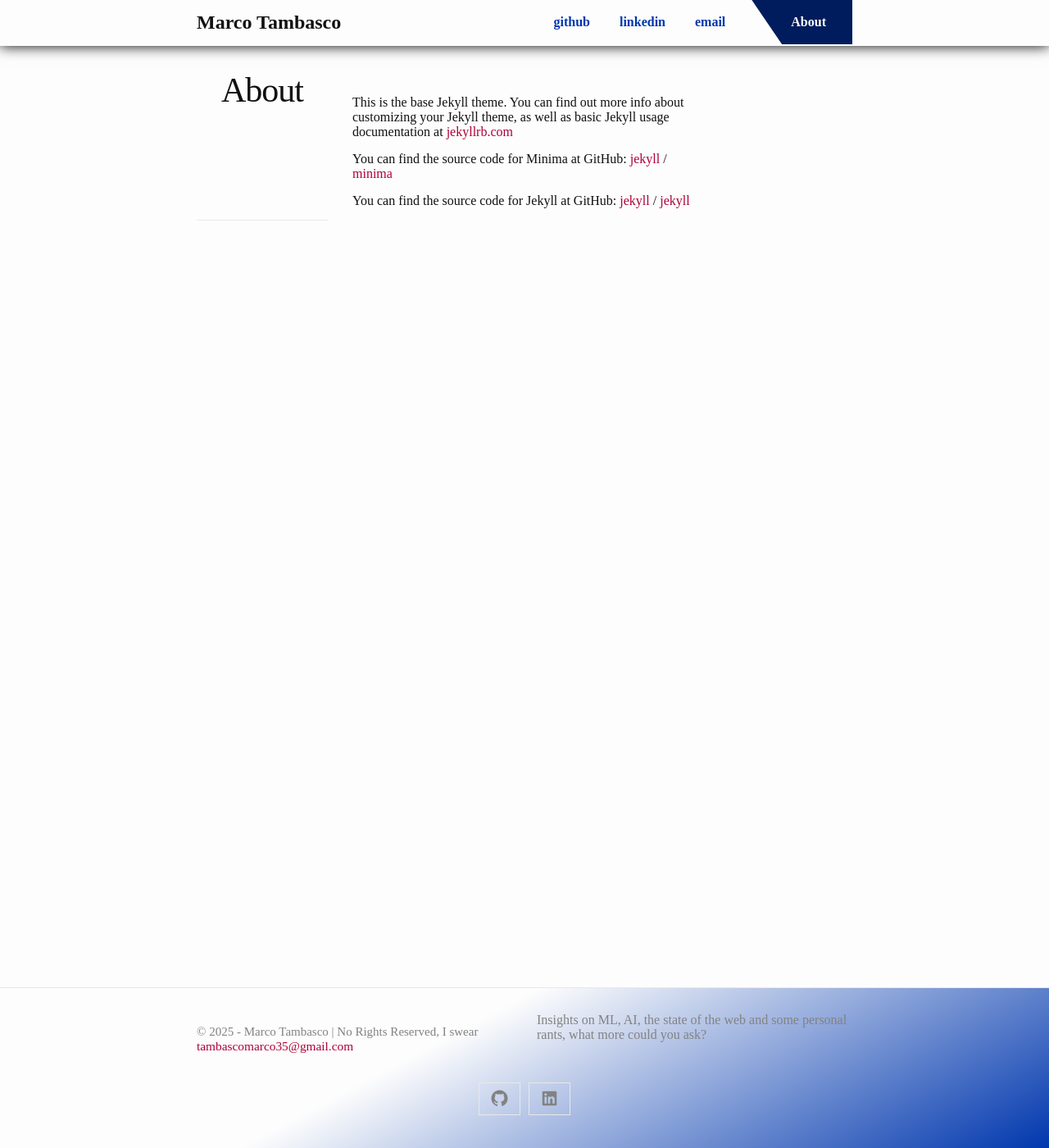
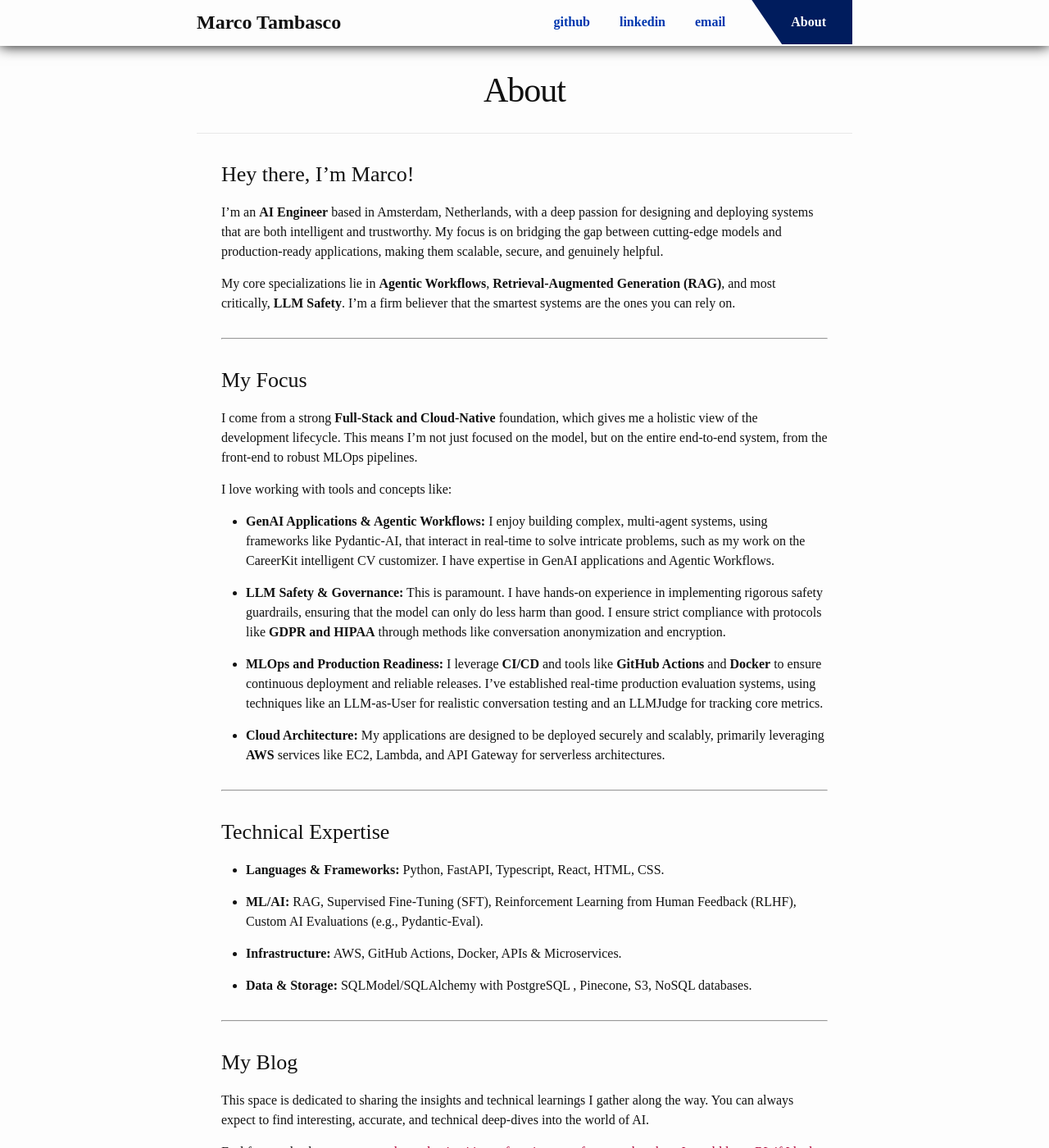
Before and after one commit to marcoslashpro/marcoslashpro.github.io, a Jekyll site: the page built from about.md, in a window 1280 px wide and 1400 px high. Shown: the whole window at 82% size. Built offline with Jekyll 4.4.1, drawn with Linux system fonts in a browser that asks for light colours; some of the changed text lies outside the part shown.

Commit message:
Added About Me page and changed profile picture

```diff
--- a/_sass/minima/_layout.scss
+++ b/_sass/minima/_layout.scss
@@ -472,6 +472,7 @@ a.post-link:hover {
     display: grid;
     grid-template-columns: 20% 60% 20%;
     height: 100%;
+    line-height: 1.5;
 
     >.post-toc {
       display: flex;
--- a/_sass/minima/custom-styles.scss
+++ b/_sass/minima/custom-styles.scss
@@ -4,12 +4,15 @@
     display: inline-flex;
     padding-left: 1rem;
     background-color: $dark-blue;
-    clip-path: polygon(
-        0 0, /* Top-left corner of this dark blue section */
-        100% 0, /* Top-right corner */
-        100% 100%, /* Bottom-right corner */
-        30% 100% /* The key diagonal point: 20% from the left edge at the bottom */
-    );
+    clip-path: polygon(0 0,
+            /* Top-left corner of this dark blue section */
+            100% 0,
+            /* Top-right corner */
+            100% 100%,
+            /* Bottom-right corner */
+            30% 100%
+            /* The key diagonal point: 20% from the left edge at the bottom */
+        );
 }
 
 
@@ -49,7 +52,7 @@
     grid-row: 1 / 3;
     display: flex;
     justify-content: center;
-    align-items: start;
+    align-items: center;
     margin: 1rem;
 
     >img {
@@ -63,6 +66,11 @@
     grid-row: 1 / 3;
     display: flex;
     flex-direction: column;
+    letter-spacing: 0.03rem;
+
+    p {
+        line-height: 1.4;
+    }
 
     h1 {
         font-weight: 800;
@@ -122,3 +130,8 @@ a.small_icon img {
         border-color: white;
     }
 }
+
+// Fixes layout for the about page
+.wrapper .post {
+    display: block;
+}
--- a/about.md
+++ b/about.md
@@ -4,15 +4,48 @@ title: About
 permalink: /about/
 ---
 
-This is the base Jekyll theme. You can find out more info about customizing your Jekyll theme, as well as basic Jekyll usage documentation at [jekyllrb.com](https://jekyllrb.com/)
+### Hey there, I'm Marco!
 
-You can find the source code for Minima at GitHub:
-[jekyll][jekyll-organization] /
-[minima](https://github.com/jekyll/minima)
+I'm an **AI Engineer** based in Amsterdam, Netherlands, with a deep passion for designing and deploying systems that are both intelligent and trustworthy. My focus is on bridging the gap between cutting-edge models and production-ready applications, making them scalable, secure, and genuinely helpful.
 
-You can find the source code for Jekyll at GitHub:
-[jekyll][jekyll-organization] /
-[jekyll](https://github.com/jekyll/jekyll)
+My core specializations lie in **Agentic Workflows**, **Retrieval-Augmented Generation (RAG)**, and most critically, **LLM Safety**. I'm a firm believer that the smartest systems are the ones you can rely on.
 
+---
 
-[jekyll-organization]: https://github.com/jekyll
+### My Focus
+
+I come from a strong **Full-Stack and Cloud-Native** foundation, which gives me a holistic view of the development lifecycle. This means I'm not just focused on the model, but on the entire end-to-end system, from the front-end to robust MLOps pipelines.
+
+I love working with tools and concepts like:
+
+* **GenAI Applications & Agentic Workflows:** I enjoy building complex, multi-agent systems, using frameworks like Pydantic-AI, that interact in real-time to solve intricate problems, such as my work on the CareerKit intelligent CV customizer. I have expertise in GenAI applications and Agentic Workflows.
+
+* **LLM Safety & Governance:** This is paramount. I have hands-on experience in implementing rigorous safety guardrails, ensuring that the model can only do less harm than good. I ensure strict compliance with protocols like **GDPR and HIPAA** through methods like conversation anonymization and encryption.
+
+* **MLOps and Production Readiness:** I leverage **CI/CD** and tools like **GitHub Actions** and **Docker** to ensure continuous deployment and reliable releases. I've established real-time production evaluation systems, using techniques like an LLM-as-User for realistic conversation testing and an LLMJudge for tracking core metrics.
+
+* **Cloud Architecture:** My applications are designed to be deployed securely and scalably, primarily leveraging **AWS** services like EC2, Lambda, and API Gateway for serverless architectures.
+
+---
+
+### Technical Expertise
+
+* **Languages & Frameworks:** Python, FastAPI, Typescript, React, HTML, CSS.
+
+* **ML/AI:** RAG, Supervised Fine-Tuning (SFT), Reinforcement Learning from Human Feedback (RLHF), Custom AI Evaluations (e.g., Pydantic-Eval).
+
+* **Infrastructure:** AWS, GitHub Actions, Docker, APIs & Microservices.
+
+* **Data & Storage:** SQLModel/SQLAlchemy with PostgreSQL , Pinecone, S3, NoSQL databases.
+
+---
+
+### My Blog
+
+This space is dedicated to sharing the insights and technical learnings I gather along the way. You can always expect to find interesting, accurate, and technical deep-dives into the world of AI.
+
+Feel free to check out posts on <a href="{{ site.base_url }}/agent_frameworks_standoff">why pydantic-ai is my favorite agent framework</a> or <a href="{{ site.base_url }}/simple_rl_roadmap">how I would learn RL if I had to start from scratch</a>.
+
+---
+
+I'm always keen on exploring new ways to build smart and reliable systems. Let's connect!
```
Also changed, not shown: index.html (+9 -5 lines), assets/images/profile_pic.jpeg (added), assets/images/profile_pic.jpg (deleted), 2 other files.
